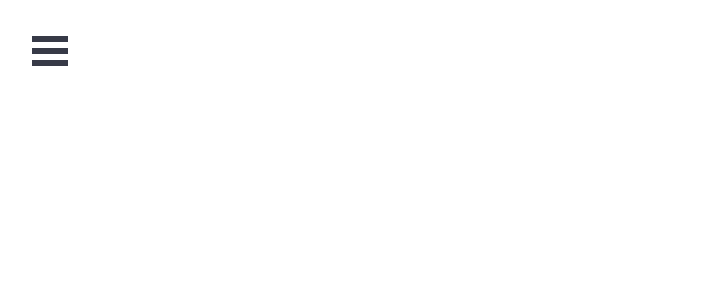
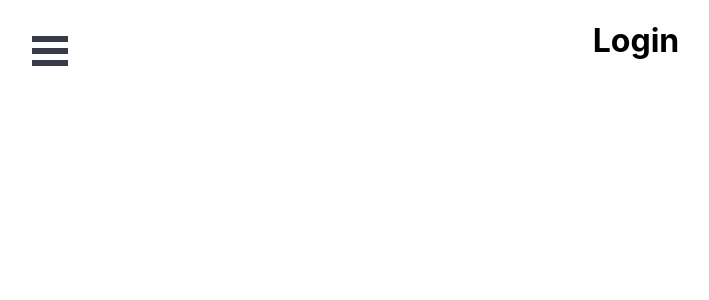
Before and after one commit to software-students-spring2022/final-project-mycryptopal, a React (Create React App) app in the folder front-end/: page /login in a window 1280 px wide. Before the commit this address had no page. Shown: the top 300 px of the page, without its empty margins (4-713 px from the left). Built offline with nearby package versions, Linux system fonts and the light colour scheme.

Commit message:
minor fixes to app.js

```diff
--- a/front-end/src/App.js
+++ b/front-end/src/App.js
@@ -7,6 +7,8 @@ import Explore from './Explore';
 import Learn from './Learn';
 import Contact from './Contact';
 import Settings from './Settings';
+import Login from './Login';
+import Registration from './Registration';
 
 function App() {
   return (
@@ -21,6 +23,8 @@ function App() {
             <Route path='/learn' element={<Learn />} />
             <Route path='/contact' element={<Contact />} />
             <Route path='/settings' element={<Settings />} />
+            <Route path='/login' element={<Login />} />
+            <Route path='/registration' element={<Registration />} />
           </Routes>
         </Router>
       </div>
--- a/front-end/src/Login.js
+++ b/front-end/src/Login.js
@@ -0,0 +1,9 @@
+import './Login.css';
+
+function Login() {
+    return (
+        <h1>Login</h1>
+    )
+}
+
+export default Login;
```
